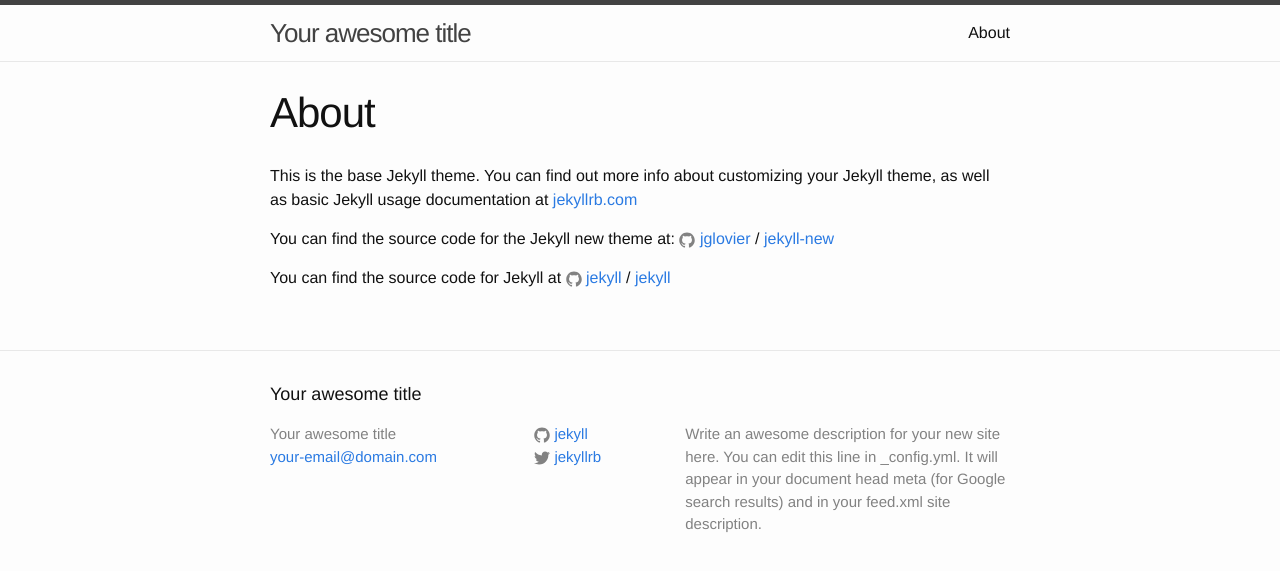
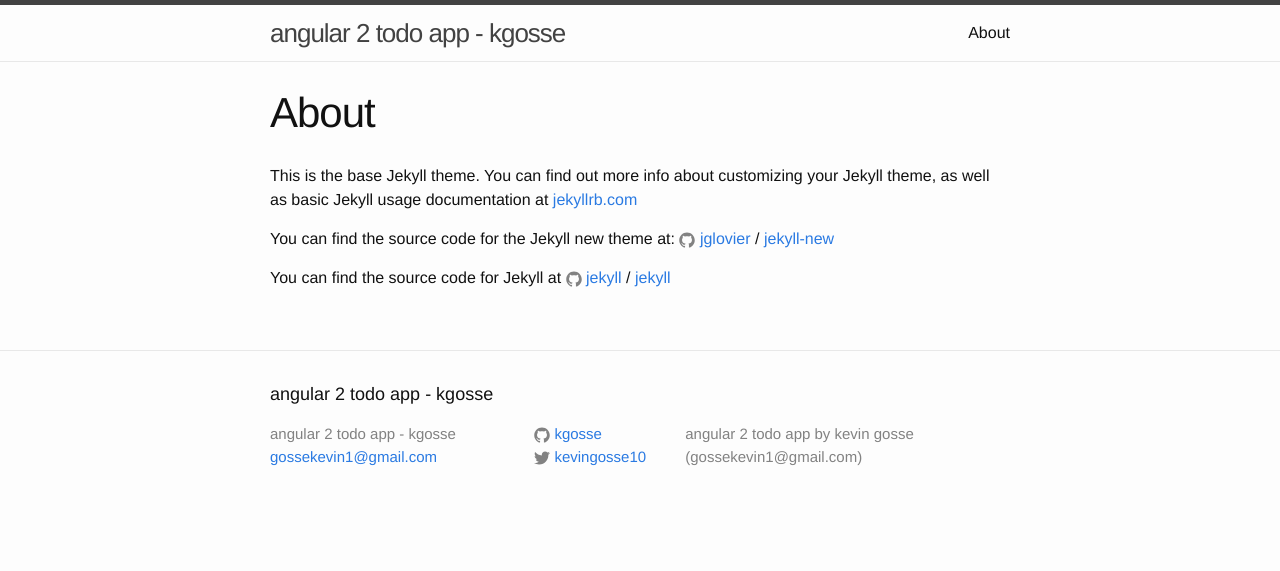
Before and after one commit to kgosse/ng2-TodoApp, a Jekyll site: the page built from about.md, in a window 1280 px wide. Shown: the top 571 px of the page. Built offline with Jekyll 4.4.1, drawn with Linux system fonts in a browser that asks for light colours.

Commit message:
Change url and baseurl for github

```diff
--- a/_config.yml
+++ b/_config.yml
@@ -6,16 +6,14 @@
 # 'jekyll serve'. If you change this file, please restart the server process.
 
 # Site settings
-title: Your awesome title
-email: your-email@domain.com
+title: angular 2 todo app - kgosse
+email: gossekevin1@gmail.com
 description: > # this means to ignore newlines until "baseurl:"
-  Write an awesome description for your new site here. You can edit this
-  line in _config.yml. It will appear in your document head meta (for
-  Google search results) and in your feed.xml site description.
-baseurl: "" # the subpath of your site, e.g. /blog
-url: "http://yourdomain.com" # the base hostname & protocol for your site
-twitter_username: jekyllrb
-github_username:  jekyll
+  angular 2 todo app by kevin gosse (gossekevin1@gmail.com)
+baseurl: "https://kgosse.github.io/ng2-TodoApp" # the subpath of your site, e.g. /blog
+url: "https://kgosse.github.io/ng2-TodoApp" # the base hostname & protocol for your site
+twitter_username: kevingosse10
+github_username:  kgosse
 
 # Build settings
 markdown: kramdown
```
Also changed, not shown: 3 other files.
